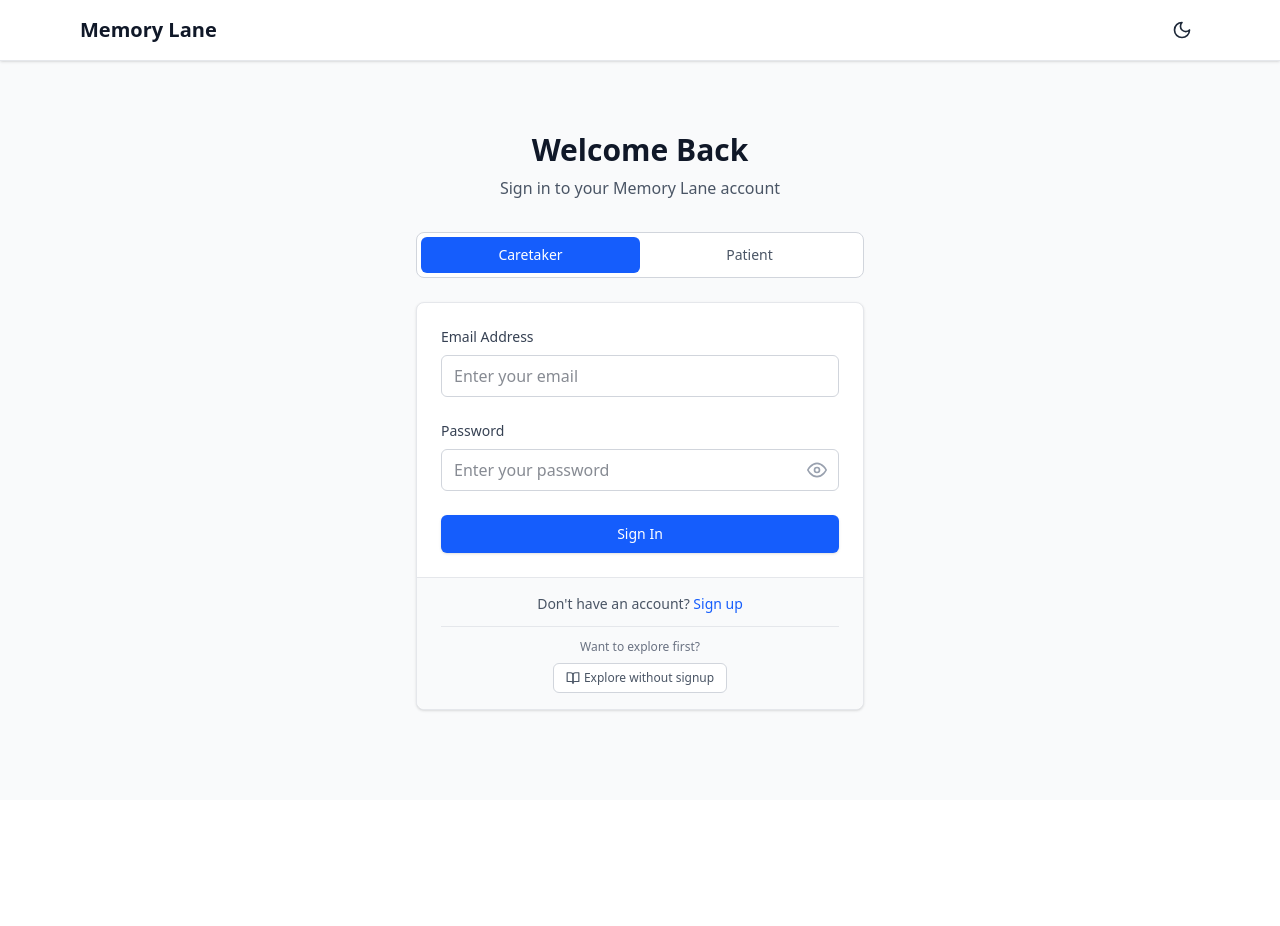
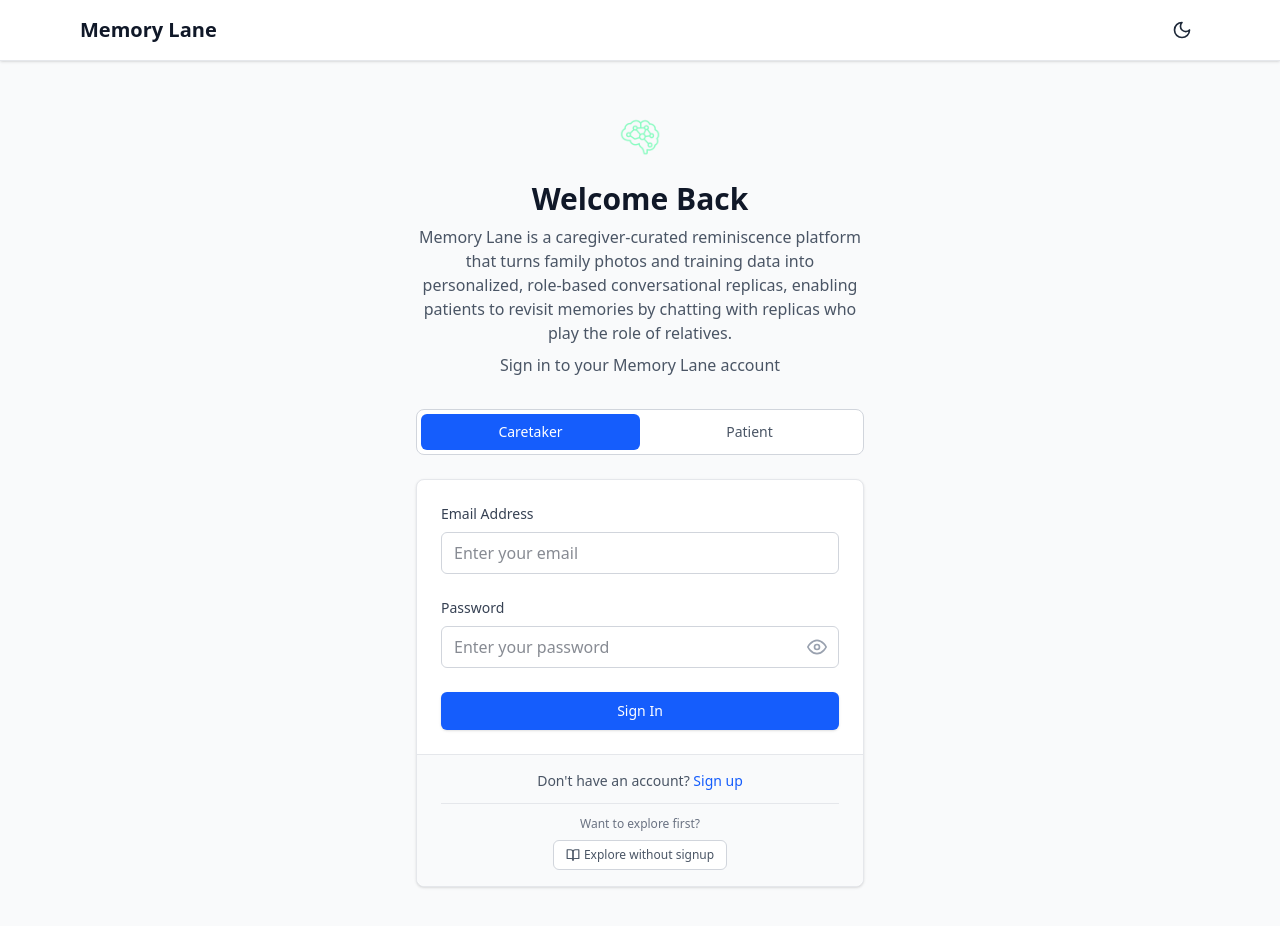
Before and after one commit to AlphaTechini/Memory-Lane, a SvelteKit app in the folder Frontend/Frontend/: page /login in a window 1280 px wide. Shown: the top 926 px of the page. Before the commit the page ends 800 px from the top, so only its background shows below. Built offline with nearby package versions, Linux system fonts and the light colour scheme; no server answers.

Commit message:
Refactor code structure for improved readability and maintainability

```diff
--- a/Frontend/Frontend/src/app.html
+++ b/Frontend/Frontend/src/app.html
@@ -14,6 +14,12 @@
 				}
 			})();
 		</script>
+		<!-- Favicons: place favicon files in Frontend/Frontend/static/ -->
+		<!-- fallback to the page logo so tabs show an icon immediately -->
+		<link rel="icon" href="/logo.png" />
+		<link rel="alternate icon" href="/favicon.ico" />
+		<link rel="apple-touch-icon" href="/apple-touch-icon.png" />
+		<meta name="theme-color" content="#ffffff" />
 		%sveltekit.head%
 	</head>
 	<body data-sveltekit-preload-data="hover">
--- a/Frontend/Frontend/src/routes/login/+page.svelte
+++ b/Frontend/Frontend/src/routes/login/+page.svelte
@@ -133,8 +133,12 @@
     <div class="w-full max-w-md">
       <!-- Header -->
       <div class="text-center mb-8">
-        <h2 class="text-3xl font-bold text-gray-900 dark:text-gray-100 mb-2">Welcome Back</h2>
-        <p class="text-gray-600 dark:text-gray-400">
+            <!-- Add your site logo at Frontend/Frontend/static/logo.png -->
+            <img src="/logo.png" alt="Memory Lane logo" class="mx-auto mb-4 h-14 w-auto" />
+            <h2 class="text-3xl font-bold text-gray-900 dark:text-gray-100 mb-2">Welcome Back</h2>
+            <!-- Brief descriptive paragraph about Memory Lane -->
+            <p class="text-gray-600 dark:text-gray-400 mb-2">Memory Lane is a caregiver-curated reminiscence platform that turns family photos and training data into personalized, role-based conversational replicas, enabling patients to revisit memories by chatting with replicas who play the role of relatives.</p>
+            <p class="text-gray-600 dark:text-gray-400">
           {#if userType === 'caretaker'}
             Sign in to your Memory Lane account
           {:else}
--- a/Frontend/Frontend/src/routes/signup/+page.svelte
+++ b/Frontend/Frontend/src/routes/signup/+page.svelte
@@ -155,7 +155,10 @@
     <div class="w-full max-w-md">
       <!-- Header -->
       <div class="text-center mb-8">
+        <!-- Add your site logo at Frontend/Frontend/static/logo.png -->
+        <img src="/logo.png" alt="Memory Lane logo" class="mx-auto mb-4 h-14 w-auto" />
         <h2 class="text-3xl font-bold text-gray-900 dark:text-gray-100 mb-2">Create Account</h2>
+        <p class="text-gray-600 dark:text-gray-400 mb-2">Memory Lane is a caregiver-curated reminiscence platform that turns family photos and notes into personalized, role-based conversational replicas so patients can revisit memories in a safe, familiar voice.</p>
         <p class="text-gray-600 dark:text-gray-400">Join Memory Lane and start building your digital replica</p>
       </div>
 
```
Also changed, not shown: Frontend/Frontend/static/logo.png (added).
